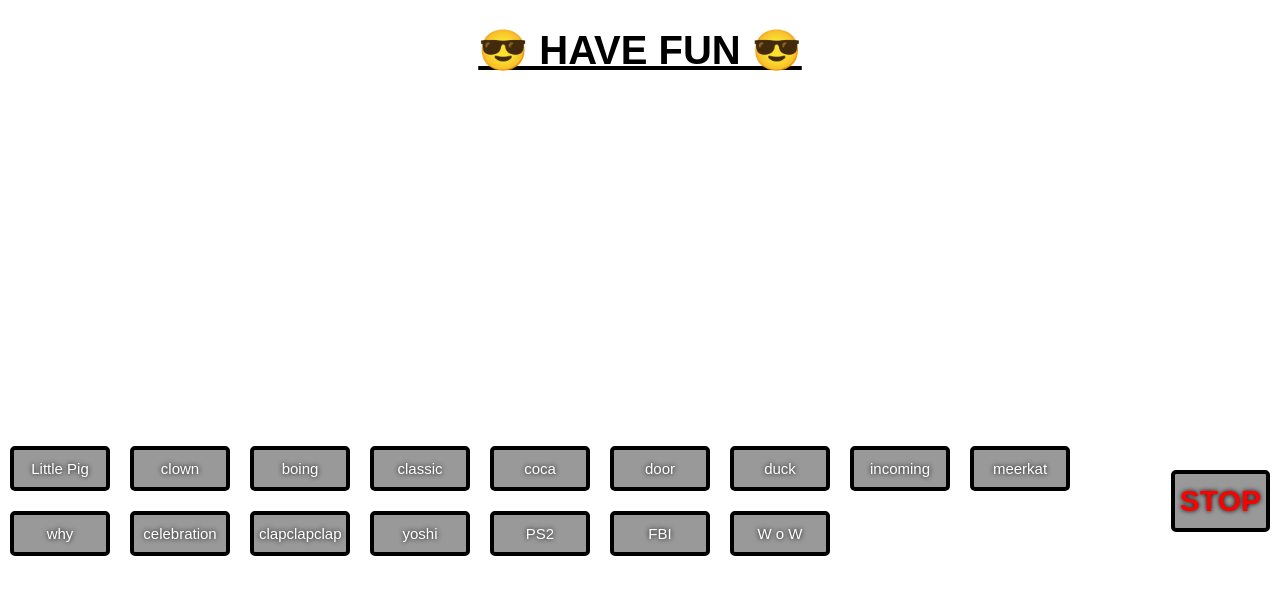
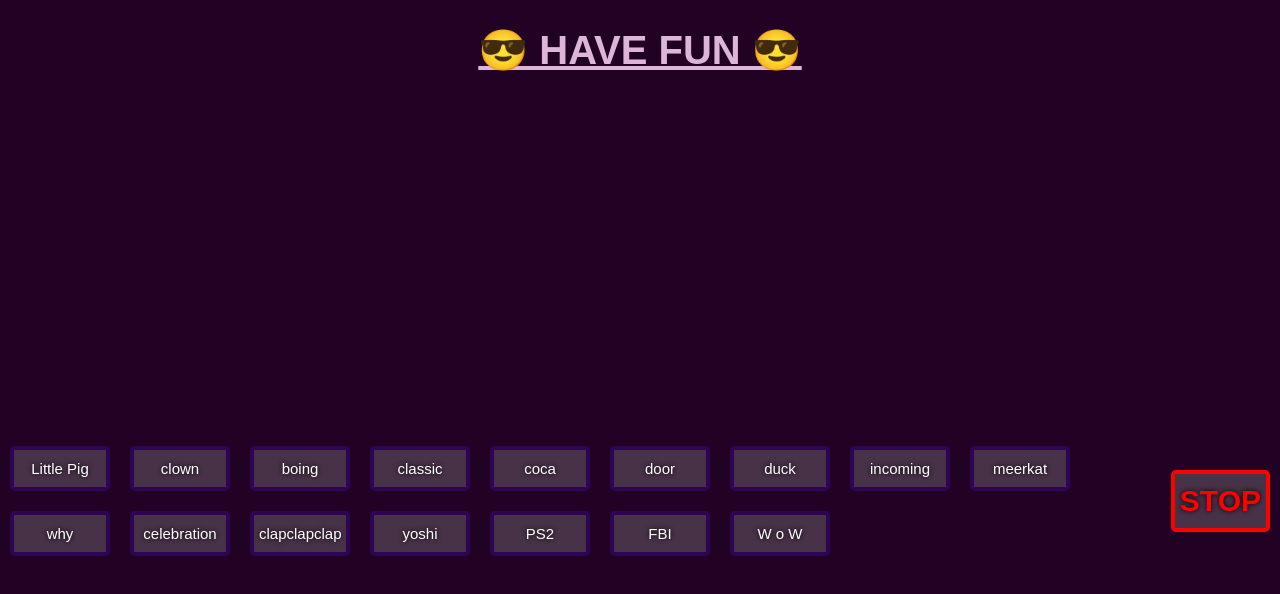
Before and after one commit to DenisDMU/soundfunny, a plain HTML site: page index.html in a window 1280 px wide. Drawn offline with Linux system fonts and the light colour scheme.

Commit message:
betterBG

```diff
--- a/sound.css
+++ b/sound.css
@@ -1,6 +1,6 @@
 html {
     font-size: 10px;
-    background: url(bgbg.jpg) bottom center;
+    background-color: #210124;
     background-size: cover;
   }
   body,html {
@@ -17,7 +17,7 @@ html {
   }
 
   button{
-    border: .4rem solid black;
+    border: .4rem solid #2F0454;
     border-radius: .5rem;
     margin: 1rem;
     font-size: 1.5rem;
@@ -26,7 +26,7 @@ html {
     width: 10rem;
     text-align: center;
     color: white;
-    background: rgba(0,0,0,0.4);
+    background: rgba(128, 123, 123, 0.4);
     text-shadow: 0 0 .5rem black;
   }
 
@@ -38,7 +38,7 @@ html {
 
   button:hover{
     transform: scale(1.5);
-    box-shadow: 0 0 20px red;
+    box-shadow: 0 0 20px #7700DF;
   }
 
   h1{
@@ -46,14 +46,21 @@ html {
     font-weight: bold;
     font-size: 40px;
     text-decoration: underline;
-    color: black;
+    color:#DDB5D9
+  }
+  h1:hover{
+    color:#7700DF;
   }
 
   #stopbtn{
     color: red;
+    border: .4rem solid red;
     margin: 1rem;
     padding: 1rem .5rem;
     text-transform: uppercase;
     font-weight: bold;
     font-size: 30px;
   }
+  #stobtn:hover{
+    box-shadow: 0 0 20px darkred;
+  }
```
